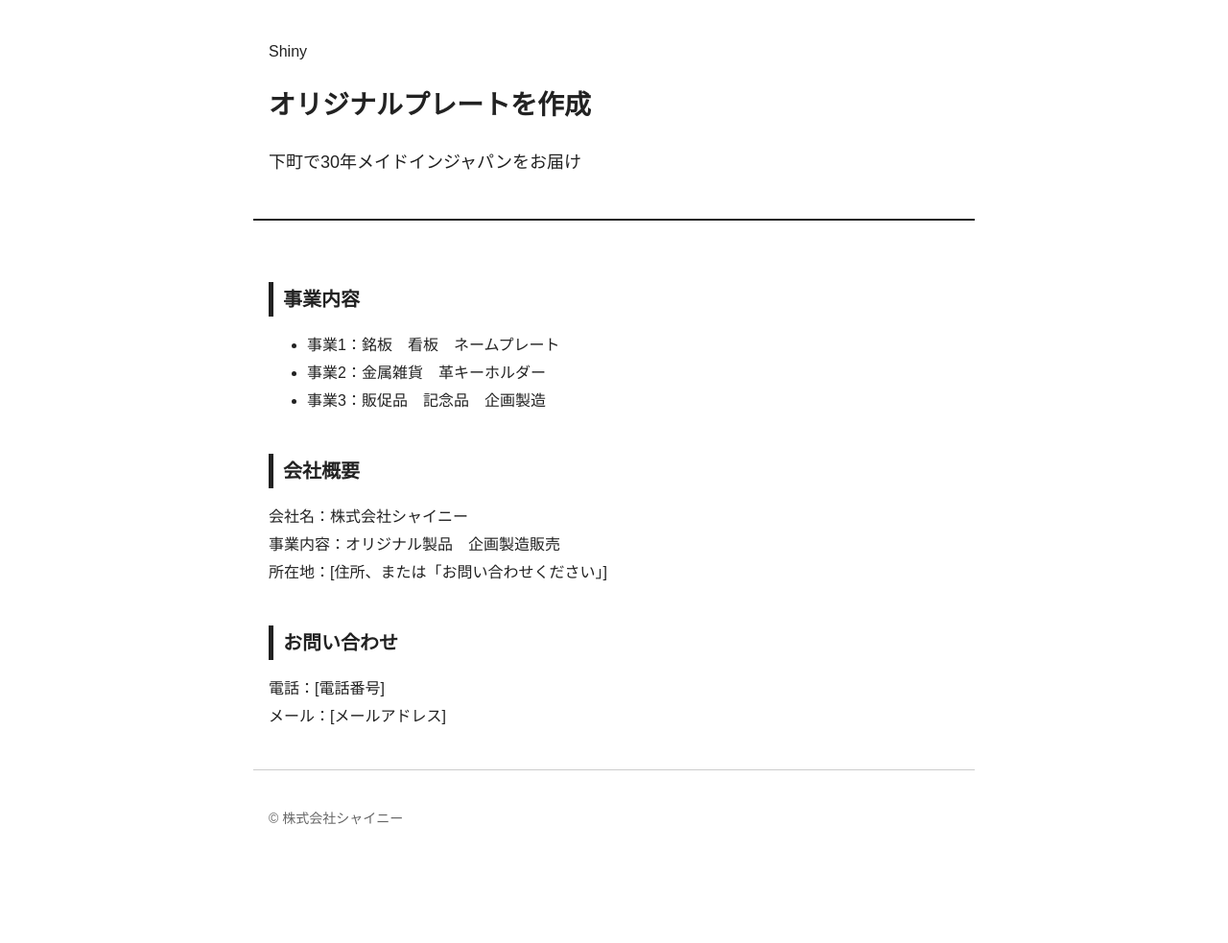
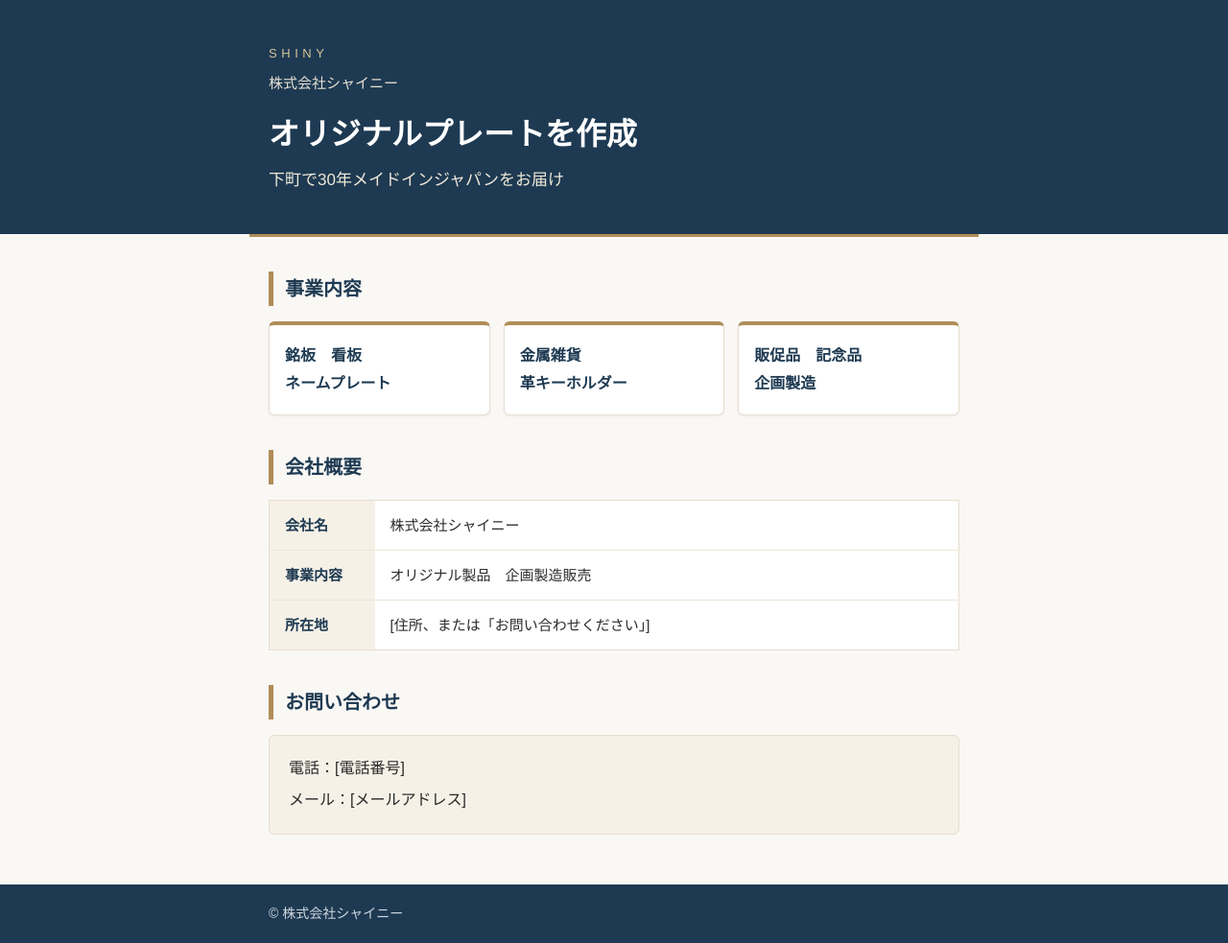
Before and after one commit to shiny198963-shine/shiny198963-shine, a plain HTML site: page index.html in a window 1280 px wide. Shown: the whole page at 96% size. Before the commit the page ends 904 px from the top, so only its background shows below. Drawn offline with Linux system fonts and the light colour scheme.

Commit message:
見た目を整える：紺×真鍮のデザインに変更（事業内容はカード化＋改行調整）

```diff
--- a/index.html
+++ b/index.html
@@ -5,38 +5,67 @@
 <meta name="viewport" content="width=device-width, initial-scale=1">
 <title>Shiny</title>
 <style>
-body{font-family:sans-serif;line-height:1.8;margin:0;color:#222}
-header,main,footer{max-width:720px;margin:0 auto;padding:24px 16px}
-header{border-bottom:2px solid #222}
-h1{font-size:28px;margin:8px 0}
-.lead{font-size:18px}
-h2{font-size:20px;margin-top:40px;border-left:5px solid #222;padding-left:10px}
-footer{border-top:1px solid #ccc;color:#666;font-size:14px}
+*{box-sizing:border-box}
+body{font-family:sans-serif;line-height:1.8;margin:0;color:#2b2b2b;background:#faf8f5}
+.band{background:#1e3a52;color:#fff}
+.wrap{max-width:760px;margin:0 auto;padding:0 20px}
+.band .wrap{padding-top:44px;padding-bottom:40px}
+.brand{letter-spacing:.35em;font-size:13px;color:#d8c49a;margin:0 0 6px}
+.company{font-size:15px;margin:0 0 18px;color:#e8e2d5}
+h1{font-size:32px;margin:0 0 10px;line-height:1.4}
+.lead{font-size:17px;margin:0;color:#f0ead9}
+.rule{height:3px;background:#b08d57;max-width:760px;margin:0 auto}
+main .wrap{padding-top:36px;padding-bottom:8px}
+h2{font-size:20px;margin:36px 0 16px;padding-left:12px;border-left:5px solid #b08d57;color:#1e3a52}
+h2:first-child{margin-top:0}
+.cards{display:flex;gap:14px;flex-wrap:wrap}
+.card{flex:1 1 200px;background:#fff;border:1px solid #e5ded0;border-top:4px solid #b08d57;border-radius:6px;padding:18px 16px;font-size:16px;font-weight:bold;color:#1e3a52;box-shadow:0 1px 3px rgba(30,58,82,.06)}
+table{width:100%;border-collapse:collapse;background:#fff;border:1px solid #e5ded0;border-radius:6px}
+th,td{text-align:left;padding:12px 16px;border-bottom:1px solid #eee6d6;vertical-align:top;font-size:15px}
+th{width:110px;color:#1e3a52;background:#f6f1e7;font-weight:bold;white-space:nowrap}
+tr:last-child th,tr:last-child td{border-bottom:none}
+.contact{background:#f6f1e7;border:1px solid #e5ded0;border-radius:6px;padding:16px 20px}
+.contact p{margin:4px 0}
+footer{background:#1e3a52;color:#cfd8e0;margin-top:44px}
+footer .wrap{padding-top:18px;padding-bottom:18px;font-size:14px}
+footer p{margin:0}
 </style>
 </head>
 <body>
-<header>
-<p>Shiny</p>
+<header class="band">
+<div class="wrap">
+<p class="brand">SHINY</p>
+<p class="company">株式会社シャイニー</p>
 <h1>オリジナルプレートを作成</h1>
 <p class="lead">下町で30年メイドインジャパンをお届け</p>
+</div>
 </header>
+<div class="rule"></div>
 <main>
+<div class="wrap">
 <h2>事業内容</h2>
-<ul>
-<li>事業1：銘板　看板　ネームプレート</li>
-<li>事業2：金属雑貨　革キーホルダー</li>
-<li>事業3：販促品　記念品　企画製造</li>
-</ul>
+<div class="cards">
+<div class="card">銘板　看板<br>ネームプレート</div>
+<div class="card">金属雑貨<br>革キーホルダー</div>
+<div class="card">販促品　記念品<br>企画製造</div>
+</div>
 <h2>会社概要</h2>
-<p>会社名：株式会社シャイニー<br>
-事業内容：オリジナル製品　企画製造販売<br>
-所在地：[住所、または「お問い合わせください」]</p>
+<table>
+<tr><th>会社名</th><td>株式会社シャイニー</td></tr>
+<tr><th>事業内容</th><td>オリジナル製品　企画製造販売</td></tr>
+<tr><th>所在地</th><td>[住所、または「お問い合わせください」]</td></tr>
+</table>
 <h2>お問い合わせ</h2>
-<p>電話：[電話番号]<br>
-メール：[メールアドレス]</p>
+<div class="contact">
+<p>電話：[電話番号]</p>
+<p>メール：[メールアドレス]</p>
+</div>
+</div>
 </main>
 <footer>
+<div class="wrap">
 <p>© 株式会社シャイニー</p>
+</div>
 </footer>
 </body>
 </html>
```
